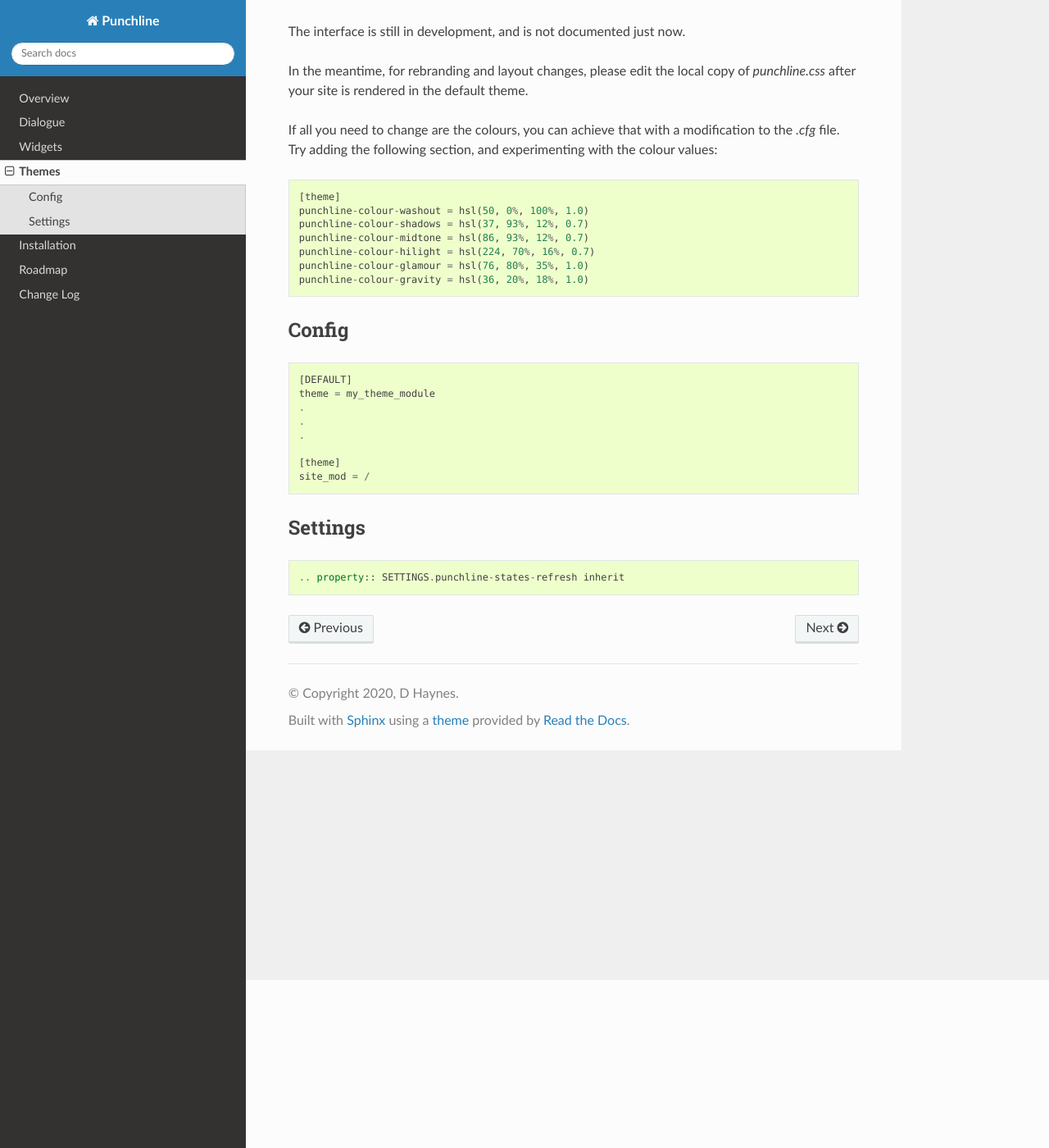
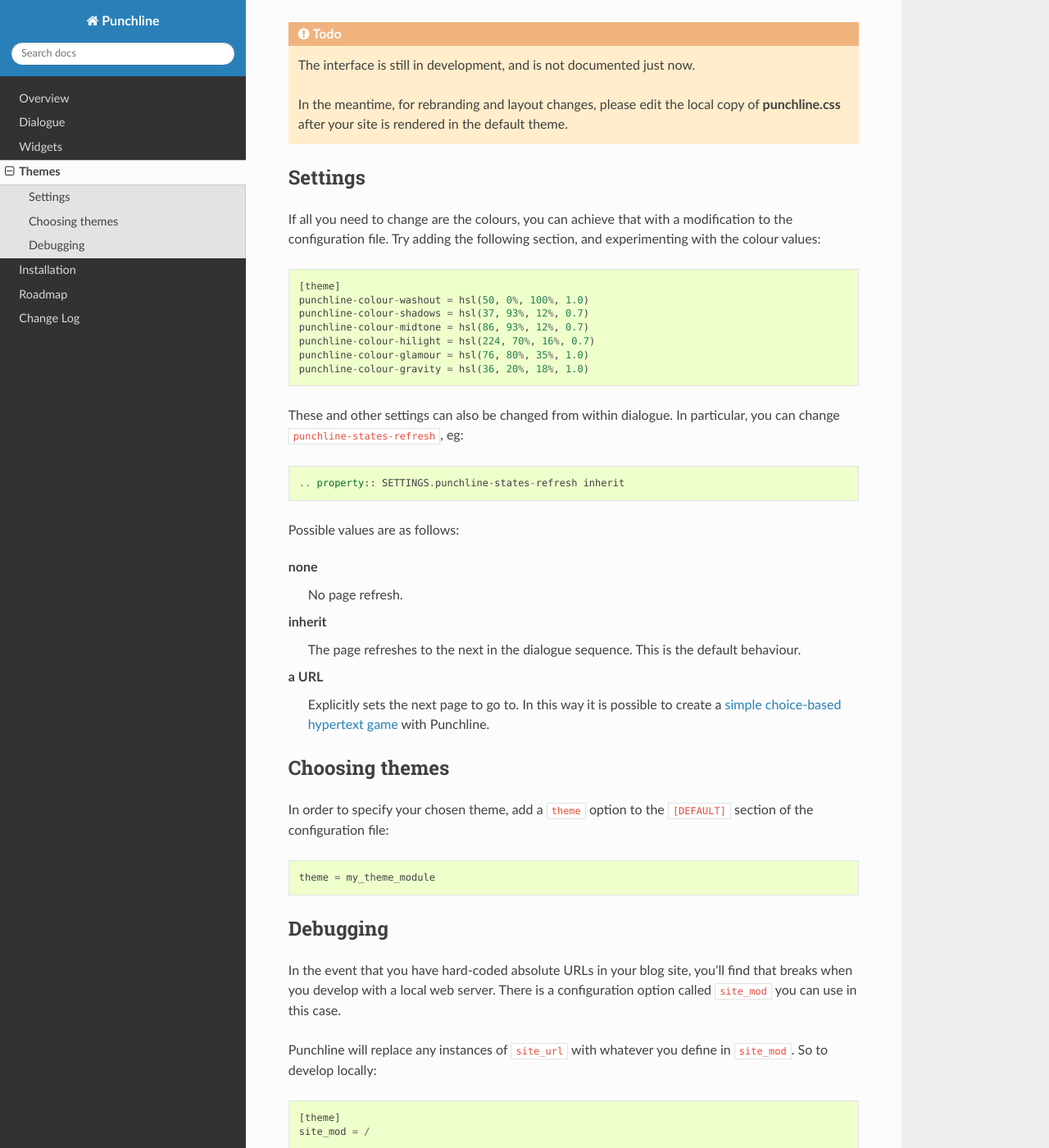
Before and after one commit to tundish/turberfield-punchline, a Sphinx documentation site: the page built from turberfield/punchline/doc/themes.rst, in a window 1280 px wide and 1400 px high, scrolled down 205 px. Shown: the whole window at 82% size. Built offline with Sphinx 7.4.7 and the Read the Docs theme 2.0.0, drawn with Linux system fonts in a browser that asks for light colours.

Commit message:
First complete docs.

```diff
--- a/turberfield/punchline/doc/install.rst
+++ b/turberfield/punchline/doc/install.rst
@@ -116,7 +116,6 @@
 
     ~/punchline-app/bin/python -m http.server -d turberfield/punchline/examples/output/
 
-
 .. _JSON Feed: https://jsonfeed.org/version/1.1
 .. _web rings: https://www.mic.com/p/how-geocities-webrings-made-the-90s-internet-a-cozier-place-19638198
 .. _web feeds: https://en.wikipedia.org/wiki/Web_feed
--- a/turberfield/punchline/doc/themes.rst
+++ b/turberfield/punchline/doc/themes.rst
@@ -4,12 +4,15 @@
 Punchline has a theme plug-in system which permits complete customisation of the rendered site, including if
 necessary the JSON feed output.
 
-The interface is still in development, and is not documented just now.
+.. todo:: The interface is still in development, and is not documented just now.
 
-In the meantime, for rebranding and layout changes, please edit the local copy of *punchline.css* after your site
-is rendered in the default theme.
+    In the meantime, for rebranding and layout changes,
+    please edit the local copy of **punchline.css** after your site is rendered in the default theme.
 
-If all you need to change are the colours, you can achieve that with a modification to the *.cfg* file.
+Settings
+========
+
+If all you need to change are the colours, you can achieve that with a modification to the configuration file.
 Try adding the following section, and experimenting with the colour values::
 
     [theme]
@@ -20,23 +23,39 @@
     punchline-colour-glamour = hsl(76, 80%, 35%, 1.0)
     punchline-colour-gravity = hsl(36, 20%, 18%, 1.0)
 
-Config
-======
+These and other settings can also be changed from within dialogue.
+In particular, you can change ``punchline-states-refresh``, eg::
 
-::
+    .. property:: SETTINGS.punchline-states-refresh inherit
 
-    [DEFAULT]
+Possible values are as follows:
+
+none
+    No page refresh.
+inherit
+    The page refreshes to the next in the dialogue sequence. This is the default behaviour.
+a URL
+    Explicitly sets the next page to go to. In this way it is possible to create a
+    `simple choice-based hypertext game`_ with Punchline.
+
+Choosing themes
+===============
+
+In order to specify your chosen theme, add a ``theme`` option to the ``[DEFAULT]`` section of the
+configuration file::
+
     theme = my_theme_module
-    .
-    .
-    .
+
+Debugging
+=========
+
+In the event that you have hard-coded absolute URLs in your blog site, you'll find that breaks when you
+develop with a local web server. There is a configuration option called ``site_mod`` you can use in this case.
+
+Punchline will replace any instances of ``site_url`` with whatever you define in ``site_mod``. So to develop
+locally::
 
     [theme]
     site_mod = /
 
-Settings
-========
-
-::
-
-    .. property:: SETTINGS.punchline-states-refresh inherit
+.. _simple choice-based hypertext game: https://github.com/tundish/inimitable
```
Also changed, not shown: README.rst (+11 -0 lines), turberfield/punchline/doc/dialogue.rst (+5 -4 lines), turberfield/punchline/doc/widgets.rst (+9 -1 lines).
